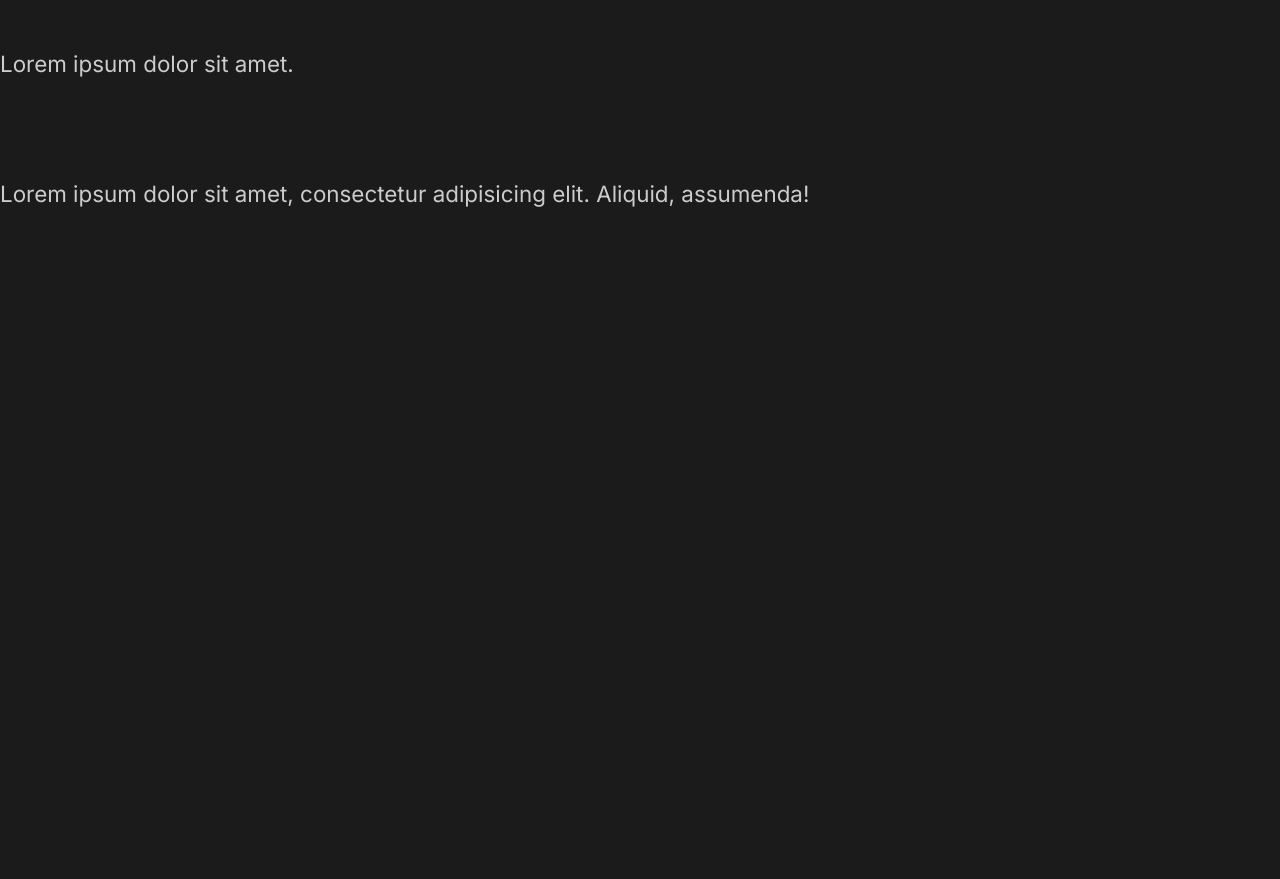
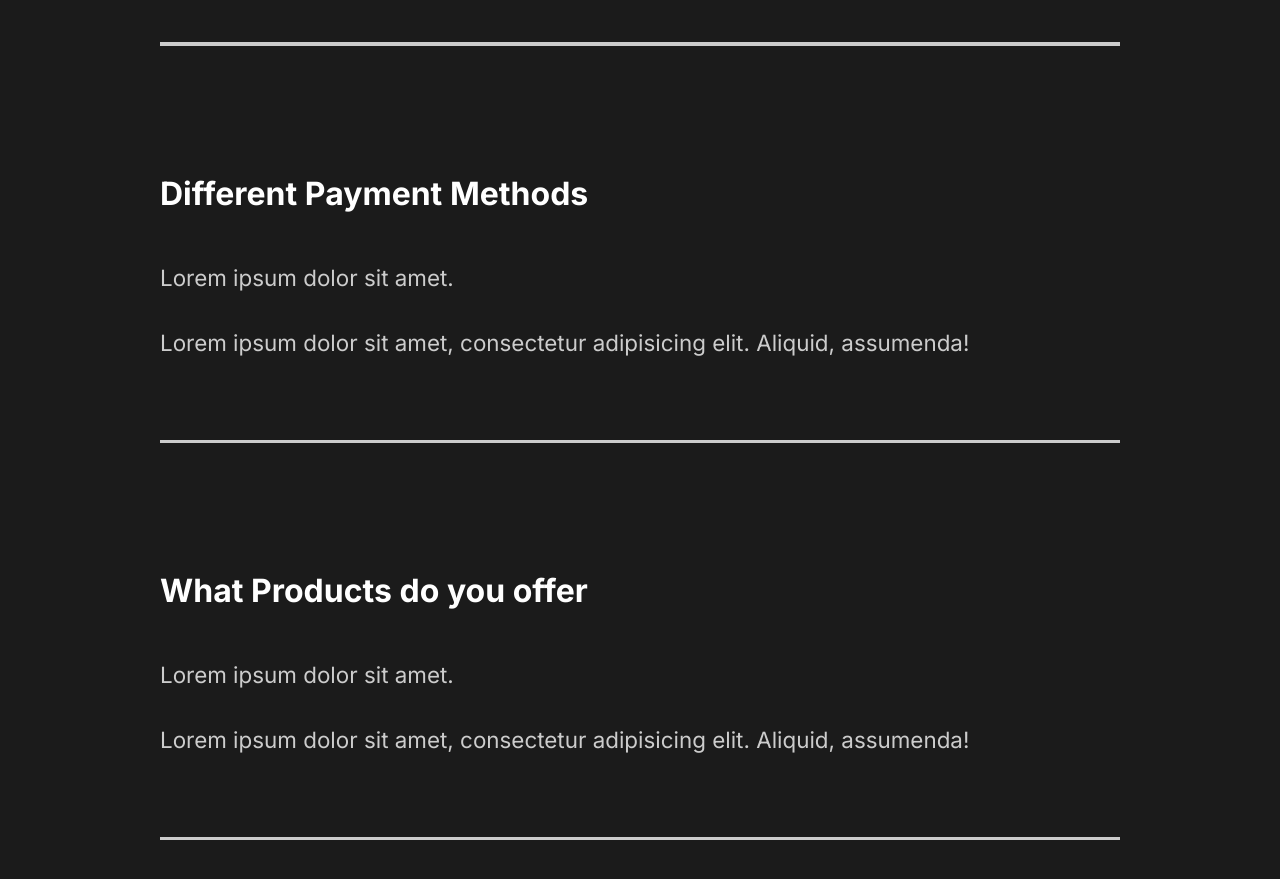
Before and after one commit to hastytoro/project-capture-website, a React (Create React App) app: page / in a window 1280 px wide. Shown: the part 3006-3885 px from the top of the page. Before the commit the page ends 3265 px from the top, so only its background shows below. Built offline with nearby package versions, Linux system fonts and the light colour scheme; a web font is replaced by a local one.

Commit message:
7) Styling Faq

```diff
--- a/src/components/FaqSection.js
+++ b/src/components/FaqSection.js
@@ -1,8 +1,11 @@
 import React from "react";
+
+import styled from "styled-components";
+import { About, Description, Image, Hide } from "../styles";
 
 const FaqSection = () => {
   return (
-    <div className="faq">
+    <Faq>
       <h2>
         Any Questions <span>FAQ</span>
       </h2>
@@ -15,6 +18,7 @@
             assumenda!
           </p>
         </div>
+        <div className="faq-line"></div>
       </div>
       <div className="question">
         <h4>Daily Schedule</h4>
@@ -25,6 +29,7 @@
             assumenda!
           </p>
         </div>
+        <div className="faq-line"></div>
       </div>
       <div className="question">
         <h4>Different Payment Methods</h4>
@@ -35,6 +40,7 @@
             assumenda!
           </p>
         </div>
+        <div className="faq-line"></div>
       </div>
       <div className="question">
         <h4>What Products do you offer</h4>
@@ -45,9 +51,37 @@
             assumenda!
           </p>
         </div>
+        <div className="faq-line"></div>
       </div>
-    </div>
+    </Faq>
   );
 };
 
+const Faq = styled(About)`
+  display: block;
+  span {
+    display: block;
+  }
+  h2 {
+    padding-bottom: 2rem;
+    font-weight: lighter;
+  }
+  .faq-line {
+    background: #cccccc;
+    height: 0.2rem;
+    margin: 2rem 0rem;
+    width: 100%;
+  }
+  .question {
+    padding: 3rem 0rem;
+    cursor: pointer;
+  }
+  .answer {
+    padding: 2rem 0rem;
+  }
+  p {
+    padding: 1rem 0rem;
+  }
+`;
+
 export default FaqSection;
--- a/src/components/GlobalStyle.js
+++ b/src/components/GlobalStyle.js
@@ -52,6 +52,7 @@
   }
   h4 {
     font-weight: bold;
+    font-size: 2rem;
   }
   span {
     font-weight: bold;
```
